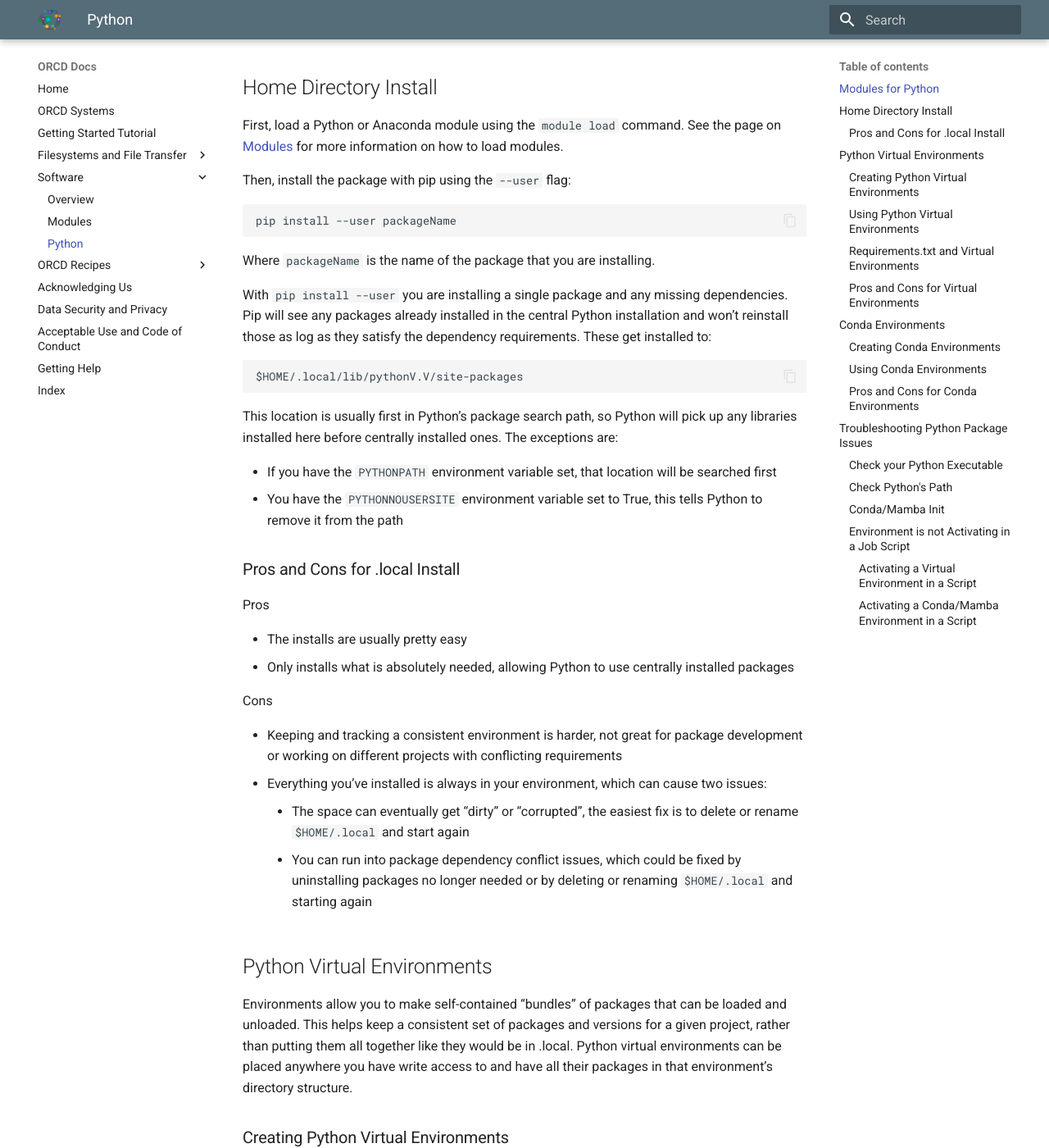
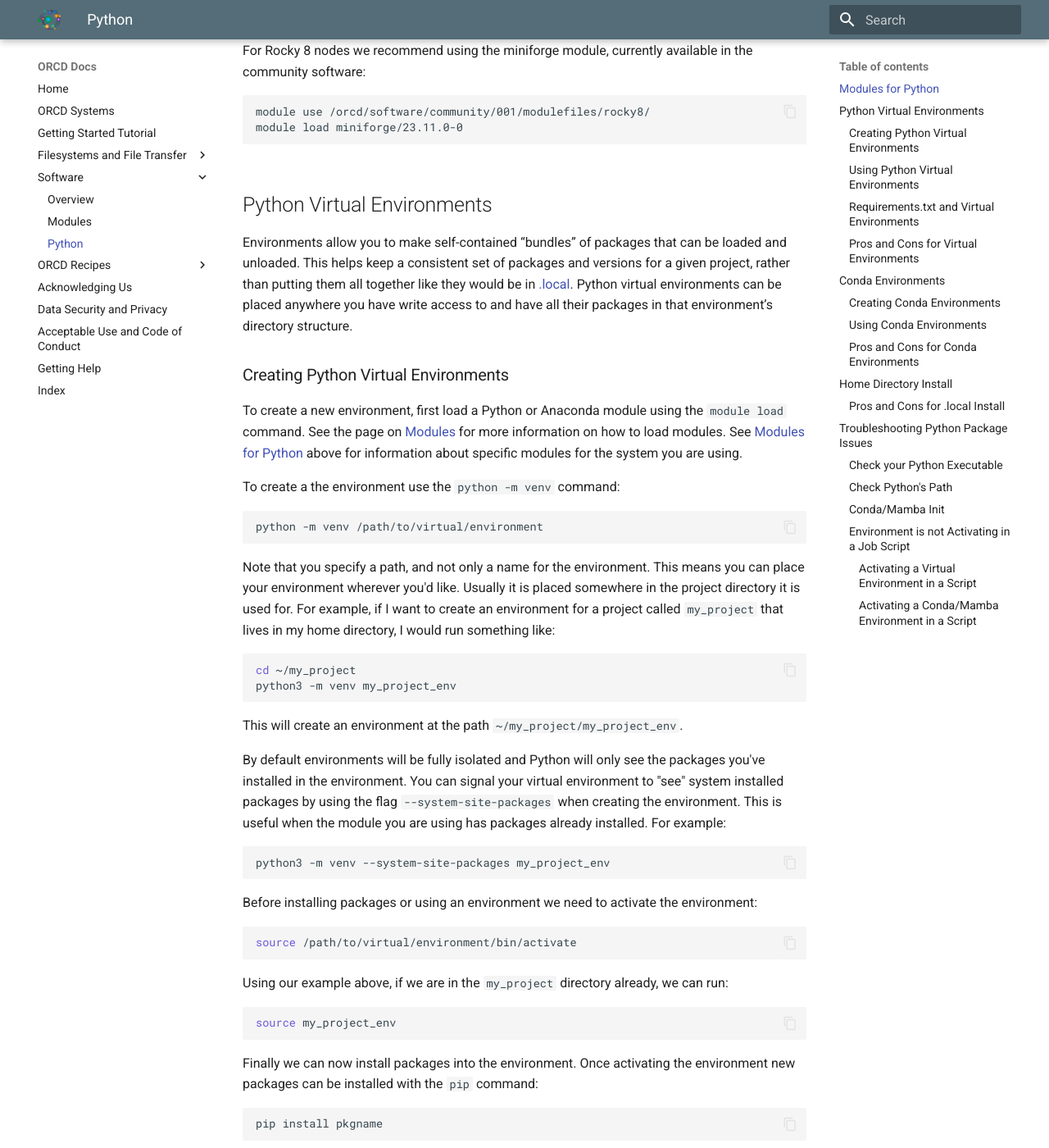
Before and after one commit to mit-orcd/orcd-docs-edit, an MkDocs documentation site: the page built from docs/software/python.md, in a window 1280 px wide and 1400 px high, scrolled down 1117 px. Shown: the whole window at 82% size. Built offline with MkDocs 1.6.1 and Material for MkDocs 9.7.7, drawn with Linux system fonts in a browser that asks for light colours; some of the changed text lies outside the part shown.

Commit message:
moving things around

````diff
--- a/docs/software/python.md
+++ b/docs/software/python.md
@@ -25,9 +25,9 @@
 
 Python packages will need to be installed in your home directory or other directory you have write access to. There are a few different ways to do this, each with its own pros and cons. At a high level, you can:
 
-- Install packages to you home directory space using the `pip install --user` command
-- Install packages in your own Python Virtual Environment (venv)
-- Install packages in your own conda/mamba environment
+- [Install packages in your own Python Virtual Environment (venv)](#python-virtual-environments)
+- [Install packages in your own conda/mamba environment](#conda-environments)
+- [Install packages to you home directory space using the `pip install --user` command](#home-directory-install)
 
 ## Modules for Python
 
@@ -38,6 +38,13 @@
 === "Engaging"
 
     Some nodes on Engaging have different operating systems (OS). The newest nodes on Engaging are Rocky 8 and older nodes are Centos 7. Each OS has a different software stack, and so has different sets of Python and Anaconda modules. Both will have both Python and Anaconda modules, but will may have different names and versions. Check `module avail` for this information. Be sure the OS of the login node you are using to launch jobs matches the OS of the compute nodes you are requesting.
+
+    For Rocky 8 nodes we recommend using the miniforge module, currently available in the community software:
+
+    ```bash
+    module use /orcd/software/community/001/modulefiles/rocky8/
+    module load miniforge/23.11.0-0
+    ```
 
 === "Satori"
 
@@ -61,50 +68,13 @@
 
     OpenMind has both Anaconda and miniconda modules available. They have some of the most commonly used packages already installed.
 
-## Home Directory Install
-
-First, load a Python or Anaconda module using the `module load` command. See the page on [Modules](modules.md) for more information on how to load modules.
-
-Then, install the package with pip using the `--user` flag:
-
-```bash
-pip install --user packageName
-```
-
-Where `packageName` is the name of the package that you are installing.
-
-With `pip install --user` you are installing a single package and any missing dependencies. Pip will see any packages already installed in the central Python installation and won’t reinstall those as log as they satisfy the dependency requirements. These get installed to:
-
-```
-$HOME/.local/lib/pythonV.V/site-packages
-```
-
-This location is usually first in Python’s package search path, so Python will pick up any libraries installed here before centrally installed ones. The exceptions are:
-
-- If you have the `PYTHONPATH` environment variable set, that location will be searched first
-- You have the `PYTHONNOUSERSITE` environment variable set to True, this tells Python to remove it from the path
-
-### Pros and Cons for .local Install
-
-Pros
-
-- The installs are usually pretty easy
-- Only installs what is absolutely needed, allowing Python to use centrally installed packages
-
-Cons
-
-- Keeping and tracking a consistent environment is harder, not great for package development or working on different projects with conflicting requirements
-- Everything you’ve installed is always in your environment, which can cause two issues:
-    - The space can eventually get “dirty” or “corrupted”, the easiest fix is to delete or rename `$HOME/.local` and start again
-    - You can run into package dependency conflict issues, which could be fixed by uninstalling packages no longer needed or by deleting or renaming `$HOME/.local` and starting again
-
 ## Python Virtual Environments
 
-Environments allow you to make self-contained “bundles” of packages that can be loaded and unloaded. This helps keep a consistent set of packages and versions for a given project, rather than putting them all together like they would be in .local. Python virtual environments can be placed anywhere you have write access to and have all their packages in that environment’s directory structure.
+Environments allow you to make self-contained “bundles” of packages that can be loaded and unloaded. This helps keep a consistent set of packages and versions for a given project, rather than putting them all together like they would be in [.local](#home-directory-install). Python virtual environments can be placed anywhere you have write access to and have all their packages in that environment’s directory structure.
 
 ### Creating Python Virtual Environments
 
-To create a new environment, first load a Python or Anaconda module using the `module load` command. See the page on [Modules](modules.md) for more information on how to load modules.
+To create a new environment, first load a Python or Anaconda module using the `module load` command. See the page on [Modules](modules.md) for more information on how to load modules. See [Modules for Python](#modules-for-python) above for information about specific modules for the system you are using.
 
 To create a the environment use the `python -m venv` command:
 
@@ -279,6 +249,44 @@
 - Can get very large and take up a lot of space in your home directory.
 - It can sometimes be slower than other options.
 
+## Home Directory Install
+
+First, load a Python or Anaconda module using the `module load` command. See the page on [Modules](modules.md) for more information on how to load modules.
+
+Then, install the package with pip using the `--user` flag:
+
+```bash
+pip install --user packageName
+```
+
+Where `packageName` is the name of the package that you are installing.
+
+With `pip install --user` you are installing a single package and any missing dependencies. Pip will see any packages already installed in the central Python installation and won’t reinstall those as log as they satisfy the dependency requirements. These get installed to:
+
+```
+$HOME/.local/lib/pythonV.V/site-packages
+```
+
+This location is usually first in Python’s package search path, so Python will pick up any libraries installed here before centrally installed ones. The exceptions are:
+
+- If you have the `PYTHONPATH` environment variable set, that location will be searched first
+- You have the `PYTHONNOUSERSITE` environment variable set to True, this tells Python to remove it from the path
+
+### Pros and Cons for .local Install
+
+Pros
+
+- The installs are usually pretty easy
+- Only installs what is absolutely needed, allowing Python to use centrally installed packages
+
+Cons
+
+- Keeping and tracking a consistent environment is harder, not great for package development or working on different projects with conflicting requirements
+- Everything you’ve installed is always in your environment, which can cause two issues:
+    - The space can eventually get “dirty” or “corrupted”, the easiest fix is to delete or rename `$HOME/.local` and start again
+    - You can run into package dependency conflict issues, which could be fixed by uninstalling packages no longer needed or by deleting or renaming `$HOME/.local` and starting again
+
+
 ## Troubleshooting Python Package Issues
 
 ### Check your Python Executable
````
Also changed, not shown: other parts of docs/software/python.md (+1 -1 lines).
